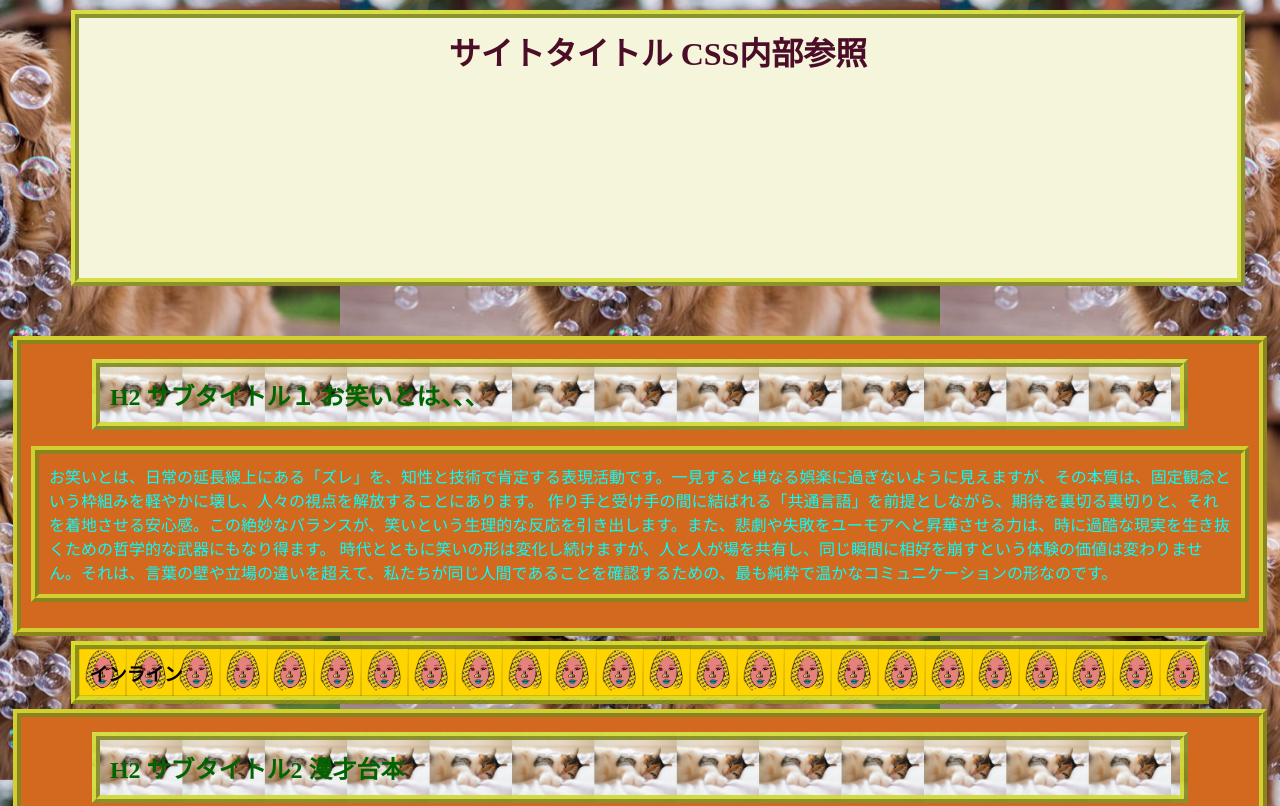
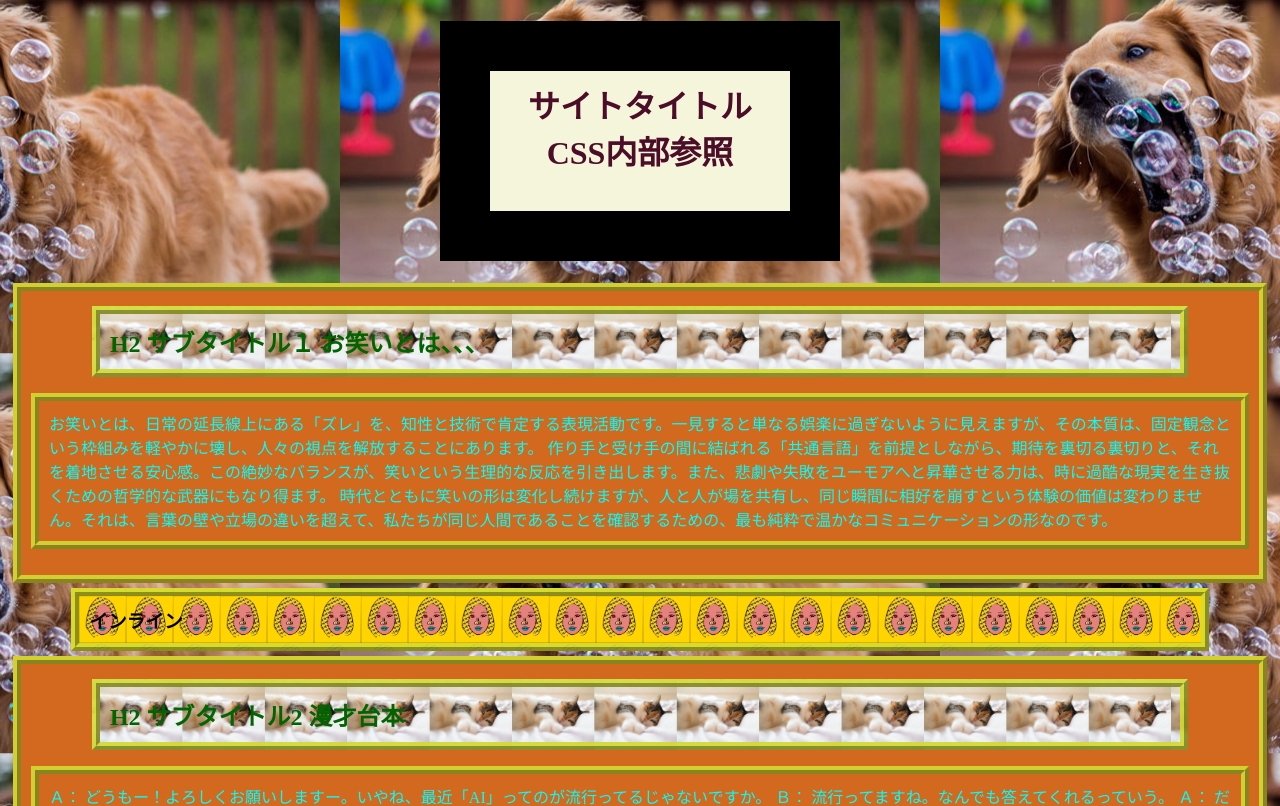
Before and after one commit to kiyo4810/udemy_kaihatsu_nyumon_kanzen_course, a plain HTML site: page css-basic/index.html in a window 1280 px wide. Shown: the top 806 px of the page. Drawn offline with Linux system fonts and the light colour scheme.

Commit message:
演習でゴマパン後光をスタイルする

```diff
--- a/css-basic/css/style.css
+++ b/css-basic/css/style.css
@@ -15,12 +15,18 @@ div {
 }
 
 h1 {
+  /* box-sizing: content-box; 初期値はこれこれはガチコンテンツ（文字など）だけの箱。パディングとボーダーは含めない */
+  box-sizing: border-box; /*padding と borderを含む。*/
   color: #4b0d27;
   background-color: beige;
-  margin: 10px 5% 50px 5%;
+  /* margin: 10px 5% 50px 5%; */
   text-align: center;
-  width: 90%;
+  /* width: 90%; */
   height: 240px;
+  width: 400px;
+  margin-left: auto;
+  margin-right: auto;
+  border: solid 50px #000;
 }
 h2 {
   color: darkgreen;
@@ -45,3 +51,13 @@ div {
   background-color: chocolate;
   margin: 5px;
 }
+
+div.mddiff {
+  color: white;
+  background-color: black;
+}
+div.mddiff h2 {
+  color: white;
+  background-color: black;
+  background-image: none;
+}
--- /dev/null
+++ b/css-basic/css/style_enshu.css
@@ -0,0 +1,22 @@
+h1 {
+  text-align: center;
+  color: rgb(40, 40, 121);
+  text-shadow: lemonchiffon 3px 3px 3px;
+  width: 200px;
+  height: 200px;
+  margin-top: 100px;
+  margin-left: auto;
+  margin-right: auto;
+  margin-bottom: 30px;
+  padding: 30px;
+  border: solid 10px #c9cad0;
+  /* background-image: url(../../images/hogoneko_cafe.png); */
+  background-image: url(../../images/hogoneko_bg.png);
+  background-size: contain;
+  background-repeat: no-repeat; /*画像が小さい場合に繰り返さない設定*/
+  background-position: center; /*中央に配置*/
+}
+
+p {
+  text-align: center;
+}
```
Also changed, not shown: css-basic/index_enshu.html (added, +13 -0 lines).
